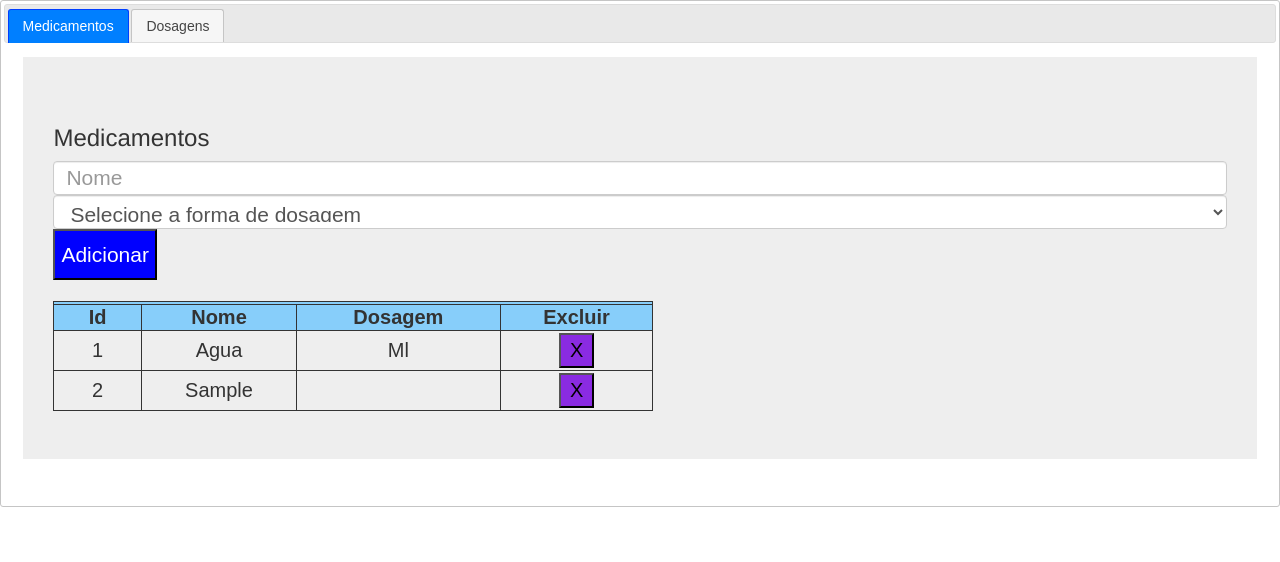
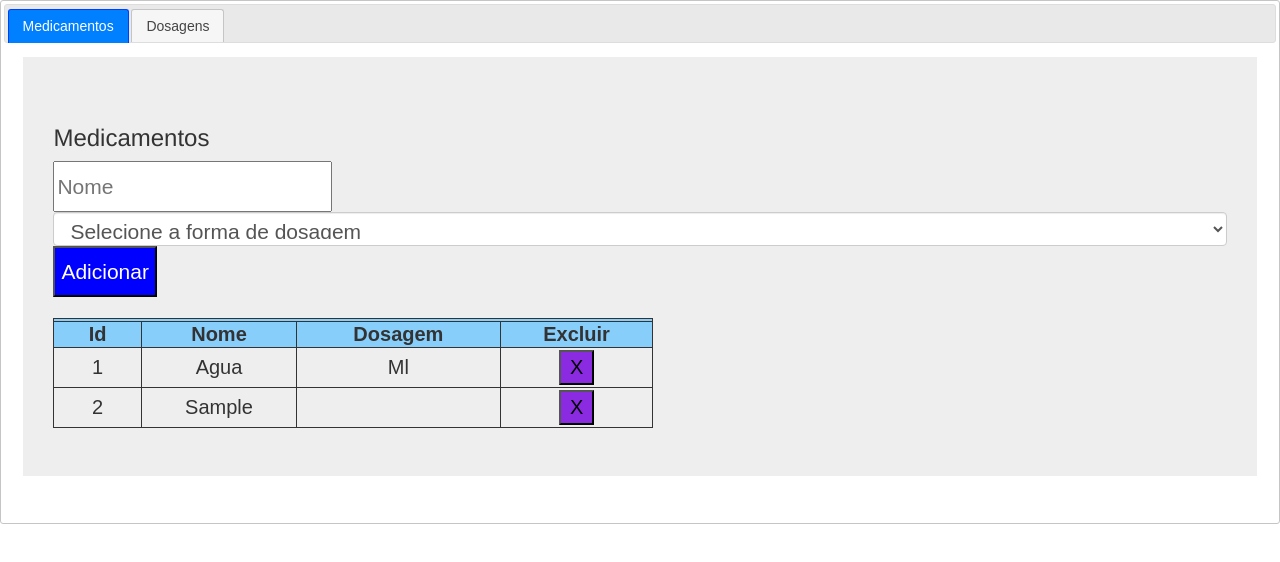
Before and after one commit to tymo/Prosapia, a website: page public_html/index.html in a window 1280 px wide. Both pictures are taken after typing "Sample" into the empty fields and a click on the button "Adicionar". Drawn offline with nearby package versions, Linux system fonts and the light colour scheme.

Commit message:
Implemented dynamic generation of Medcine and Dosage input forms

```diff
--- a/public_html/index.html
+++ b/public_html/index.html
@@ -12,13 +12,13 @@
         <script src="js/directives/uiDateDirective.js"></script>
         <script src="js/directives/uiTimeDirective.js"></script>
 
-        <script src="js/directives/medicineInput.js"></script>
         <script src="js/directives/medicineList.js"></script>
         <script src="js/directives/medicineItem.js"></script>
 
-        <script src="js/directives/dosageInput.js"></script>
         <script src="js/directives/dosageList.js"></script>
         <script src="js/directives/dosageItem.js"></script>
+
+        <script src="js/directives/inputBuilder.js"></script>
 
         <!--Tabs-->
         <link rel="stylesheet" href="//code.jquery.com/ui/1.12.1/themes/base/jquery-ui.css">
@@ -42,14 +42,18 @@
                 <div class="jumbotron">
                     <h3>Medicamentos</h3>
                     <div>
-                        <medicine-Input event-bus="eventBus"></medicine-input>
+                        <!--<medicine-Input event-bus="eventBus"></medicine-input>-->
+                        <input-builder event-bus="eventBus", input-fields="medicineInputFields"></input-builder>
                         <medicine-list event-bus="eventBus"></medicine-list>
                     </div>
                 </div>
             </div>
             <div id="tabs-2">
-                <dosage-Input event-bus="eventBus"></dosage-input>
-                <dosage-list event-bus="eventBus"></dosage-list>
+                <h3>Dosagens</h3>
+                <div>
+                    <input-builder event-bus="eventBus", input-fields="dosageInputFields"></input-builder>
+                    <dosage-list event-bus="eventBus"></dosage-list>
+                </div>
             </div>
         </div>
     </body>
--- a/public_html/js/controller/prosapiaCtrl.js
+++ b/public_html/js/controller/prosapiaCtrl.js
@@ -1,6 +1,17 @@
 angular.module("prosapia", []);
 angular.module("prosapia").controller("prosapiaCtrl", function ($scope) {
     $scope.app = "Prosapia";
+
+    $scope.dosageInputFields = [
+        {type: 'TXT', name: 'name', model: 'dosage.name', placeholder: 'Nome'},
+        {type: 'BTN', listener: 'insertDosage', dataObject: 'dosage'}
+    ];
+
+    $scope.medicineInputFields = [
+        {type: 'TXT', name: 'name', model: 'medicine.name', placeholder: 'Nome'},
+        {type: 'SLT', model: 'medicine.dosage', options: 'dosage.name for dosage in dosageList track by dosage.id', option: 'Selecione a forma de dosagem'},
+        {type: 'BTN', listener: 'insertMedicine', dataObject: 'medicine'}
+    ];
 
     $scope.listeners = {};
     var listeners = [];
--- /dev/null
+++ b/public_html/js/directives/inputBuilder.js
@@ -0,0 +1,69 @@
+angular.module("prosapia").directive('inputBuilder', function ($compile) {
+    return {
+        scope: {
+            eventBus: "=",
+            insertListener: "=",
+            inputFields: "=",
+            objectName: "="
+        },
+        link: link,
+        template:
+                '<form name="newForm">\
+        </form>'
+    };
+    const LISTEER = 0;
+    const ITEM = 1;
+    function link(scope, element) {
+        scope.cps = [
+            {type: 'TXT', content: '<input type="text" name="<name>" ng-model="<model>" placeholder="<placeholder>" class="textInput"/>'},
+            {type: 'TXD', content: '<input type="text" ng-model="<model>" name="<name>" placeholder="<placeholder>" ui-date/>'},
+            {type: 'DTP', content: '<input type="date" name="<name>" ng-model="<model>" placeholder="<placeholder>" class="textInput" />'},
+            {type: 'BTN', content: '<button class="addButton" name="sendButton" ng-click="addItem(\'<insertListemer>\', <dataObject>)">Adicionar</button>'},
+            {type: 'SLT', content: '<select class="form-control" ng-model="<model>" ng-options="<options>">\
+             <option value=""><option></option>\
+             </select>'}
+        ]
+
+        line = "";
+        cont = "";
+        scope.inputFields.forEach(function (input) {
+            line = scope.cps.filter(function (cp) {
+                return cp.type === input.type;
+            })[0].content;
+            if (line) {
+                if (input.type === "BTN") {
+                    line = line.replace('<insertListemer>', input.listener).replace('<dataObject>', input.dataObject);
+                } else if (input.type === "SLT") {
+                    line = line.replace('<model>', input.model).replace('<options>', input.options).replace('<option>', input.option);
+                } else if (["TXT", "TXD", "DTP"].includes(input.type)) {
+                    line = line.replace('<name>', input.name).replace('<model>', input.model).replace('<placeholder>', input.placeholder);
+                    line += "<br>";
+                }
+                cont += line;
+            }
+        });
+        //angular.element(element).find("form").prepend(cont);
+        $(element).find("form").prepend(cont);
+        $compile(element.contents())(scope);
+
+        scope.addItem = function (listener, dataObject) {
+            if (listener && dataObject) {
+                scope.eventBus.fireEvent(listener, dataObject);
+            }
+            if (scope.dosage) {
+                delete scope.dosage;
+            }
+            if (scope.medicine) {
+                delete scope.medicine;
+            }
+        }
+
+        scope.setDosageList = function (dosageList) {
+            if (!scope.dosageList) {
+                scope.dosageList = dosageList;
+            }
+        }
+        scope.dosageList = null;
+        scope.eventBus.addListener("setDosageList", scope.setDosageList);
+    }
+});
```
